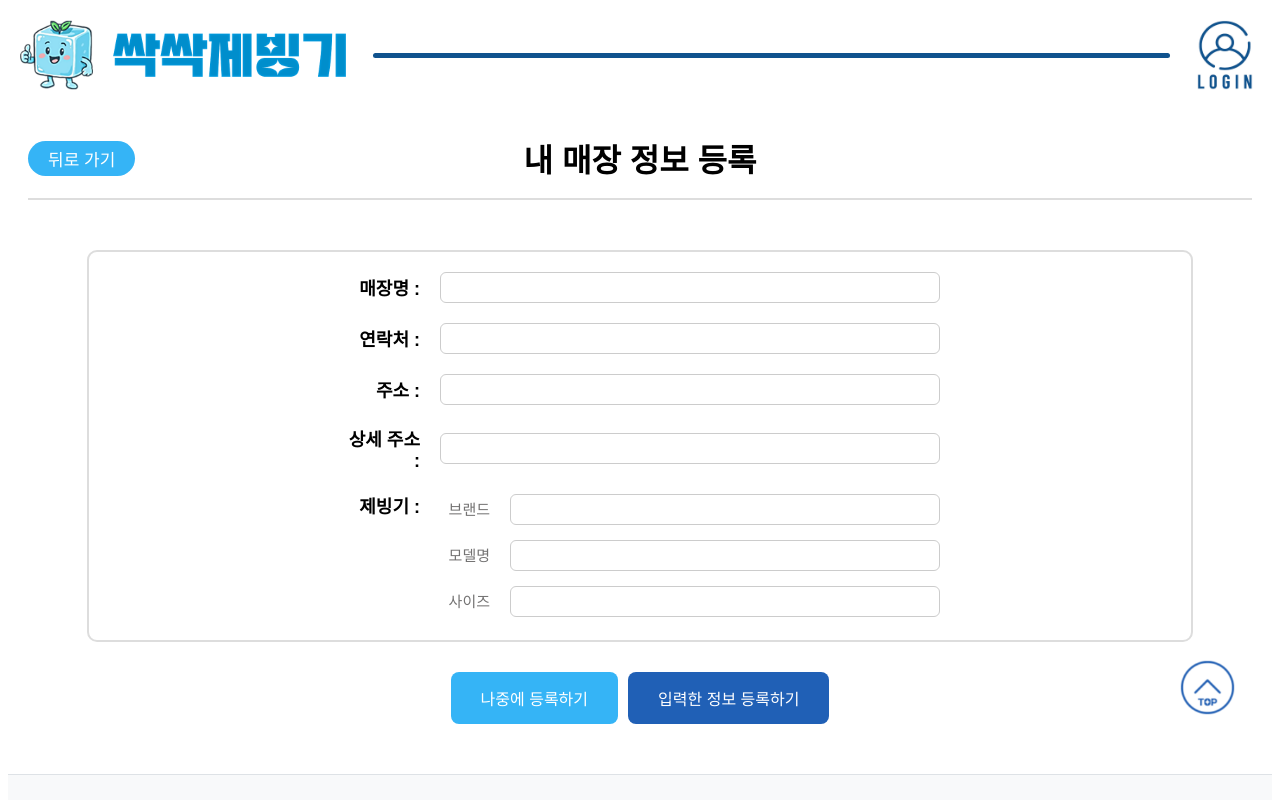
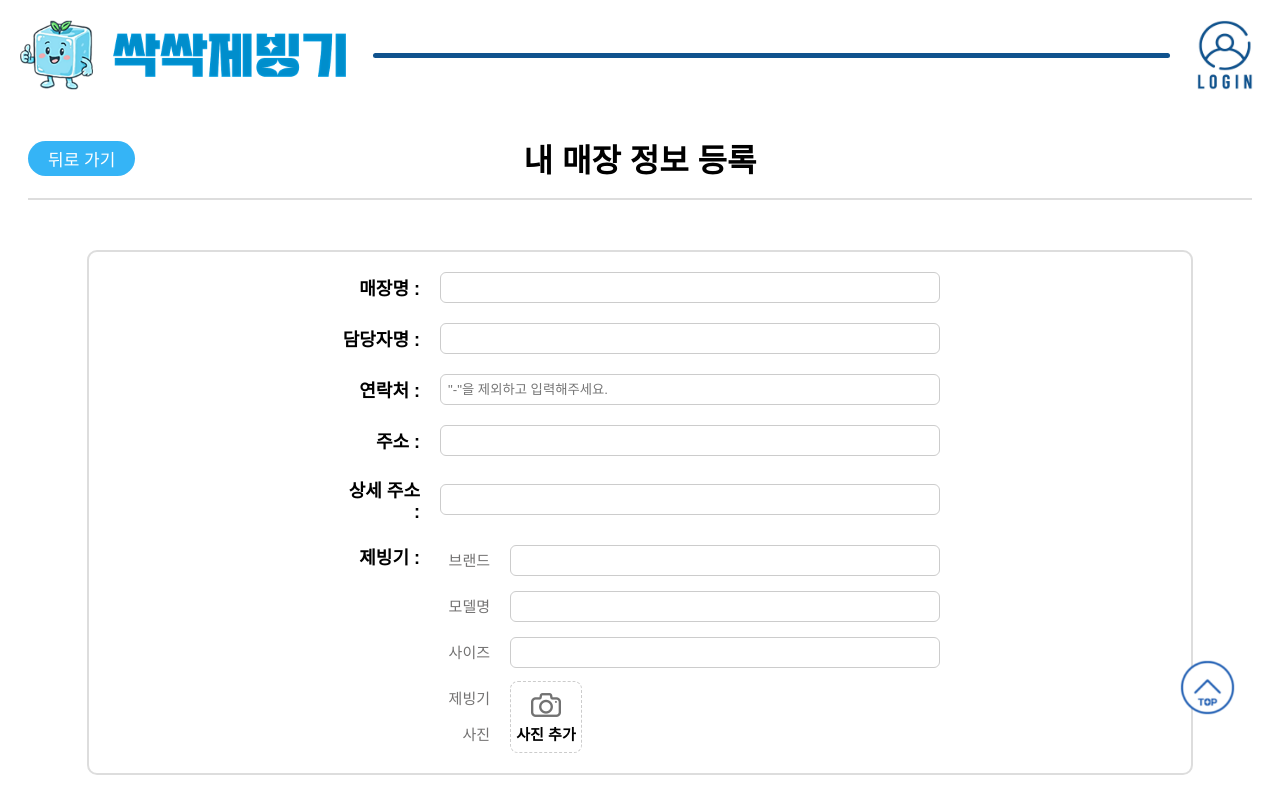
Before and after one commit to icemachine-green/icemachine_client, a React app: page /mypage/stores/create in a window 1280 px wide. Shown: the top 800 px of the page. Built offline with nearby package versions, Linux system fonts and the light colour scheme; no server answers; the HTML template or start-up script is replaced by a standard one; a web font is replaced by a local one.

Commit message:
251229 MY_STORE_CREATE 담당자명&제빙기사진 등록 추가

```diff
--- a/src/components/users/MyStoreCreate.css
+++ b/src/components/users/MyStoreCreate.css
@@ -150,16 +150,78 @@
   border-radius: 6px;
 }
 
-/* 등록버튼 없앰 */
-/* .my-store-create-change-btn {
-  padding: 8px 18px;
+/* 제빙기 사진 업로드 */
+.my-store-create-icemachine-image-container {
+  display: flex;
+  align-items: center;
+}
+
+.my-store-create-icemachine-image-text {
+  width: 50px;
+  text-align: right;
+  font-size: 15px;
+  font-weight: 500;
+  margin-right: 20px;
+  line-height: 36px;
+  color: #737272;
+}
+
+.my-store-create-icemachine-image-section {
+  display: flex;
+  gap: 10px;
+}
+
+.my-store-create-icemachine-image-upload-btn {
+  display: flex;
+  flex-direction: column;
+  align-items: center;
+  justify-content: center;
+
+  width: 60px;
+  height: 60px;
+  padding: 5px;
+
+  border: 1px dashed #ccc;
+  border-radius: 8px;
+
+  cursor: pointer;
+  font-size: 15px;
+}
+
+.my-store-create-icemachine-image-upload-btn:hover {
+  border-color: #999;
+}
+
+.my-store-create-icemachine-photo-icon {
+  width: 30px;
+  height: 30px;
+  object-fit: contain;
+  margin-bottom: 3px;
+}
+
+.my-store-create-icemachine-image-preview {
+  position: relative;
+  width: 80px;
+  height: 80px;
+}
+
+.my-store-create-icemachine-image-preview img {
+  width: 100%;
+  height: 100%;
+  object-fit: cover;
+  border-radius: 8px;
+}
+
+.my-store-create-icemachine-image-remove-btn {
+  position: absolute;
+  top: 4px;
+  right: 4px;
+  background: rgba(0, 0, 0, 0.6);
+  color: white;
   border: none;
-  border-radius: 6px;
-  background-color: #51A5E7;
-  color: #fff;
+  border-radius: 50%;
   cursor: pointer;
-  font-size: 18px;
-} */
+}
 
 
 /* 하단-정보등록 버튼 */
--- a/src/components/users/MyStoreCreate.jsx
+++ b/src/components/users/MyStoreCreate.jsx
@@ -1,8 +1,31 @@
 import { useNavigate } from 'react-router-dom';
 import './MyStoreCreate.css';
+import { useRef, useState } from 'react';
 
 const MyStoreCreate = () => {
   const navigate = useNavigate();
+  const [imageFile, setImageFile] = useState([]);      // 리뷰사진: null 허용
+  const [selectedImage, setSelectedImage] = useState(null); // 선택한 리뷰사진 미리보기
+  const fileInputRef = useRef(null);
+
+  const handleImageChange = (e) => {
+    const file = e.target.files[0];
+    if (!file) return;
+
+    setImageFile(file);
+    setSelectedImage(URL.createObjectURL(file));
+  };
+
+  const handleRemoveImage = () => {
+    if (selectedImage) {
+      URL.revokeObjectURL(selectedImage);
+    }
+    setSelectedImage(null);
+
+    if (fileInputRef.current) {
+    fileInputRef.current.value = '';
+    }
+  };
 
   function redirectMyStore() {
     return navigate('/mypage/stores');
@@ -27,14 +50,20 @@ const MyStoreCreate = () => {
             <span className='my-store-create-card-text'>매장명 :</span>
             <div className='my-store-create-card-input'>
               <input type="text" />
-              {/* <button className="my-store-create-change-btn">등록</button> */}
+            </div>
+          </div>
+
+          <div className="my-store-create-card">
+            <span className='my-store-create-card-text'>담당자명 :</span>
+            <div className='my-store-create-card-input'>
+              <input type="text" />
             </div>
           </div>
 
           <div className="my-store-create-card">
             <span className='my-store-create-card-text'>연락처 :</span>
             <div className='my-store-create-card-input'>
-              <input type="text" inputMode='numeric' />
+              <input type="text" inputMode='numeric'  placeholder='"-"을 제외하고 입력해주세요.'/>
             </div>
           </div>
 
@@ -69,8 +98,40 @@ const MyStoreCreate = () => {
                 <span>사이즈</span>
                 <input type="text" />
               </div>
+              <div className='my-store-create-icemachine-image-container'>
+                <span className='my-store-create-icemachine-image-text'>제빙기 사진</span>
+                {/* 사진 업로드 & 미리보기 */}
+                <div className="my-store-create-icemachine-image-section">
+                  <div className="my-store-create-icemachine-image-btn-container">
+                    <label className="my-store-create-icemachine-image-upload-btn">
+                      <img className='my-store-create-icemachine-photo-icon' src="/icons/photoicon.png" alt="사진 아이콘" />
+                      <span className='my-store-create-icemachine-upload-text'>사진 추가</span>
+                      <input
+                        ref={fileInputRef}
+                        type="file"
+                        accept="image/*"
+                        onChange={handleImageChange}
+                        hidden
+                      />
+                    </label>
+                  </div>
+
+                  {selectedImage && (
+                    <div className="my-store-create-icemachine-image-preview">
+                      <img src={selectedImage} alt="preview" />
+                      <button
+                        type="button"
+                        className="my-store-create-icemachine-image-remove-btn"
+                        onClick={handleRemoveImage}
+                      >
+                        ✕
+                      </button>
+                    </div>
+                  )}
+
+                </div>
+              </div>
             </div>
-
           </div>
 
         </div>
```
